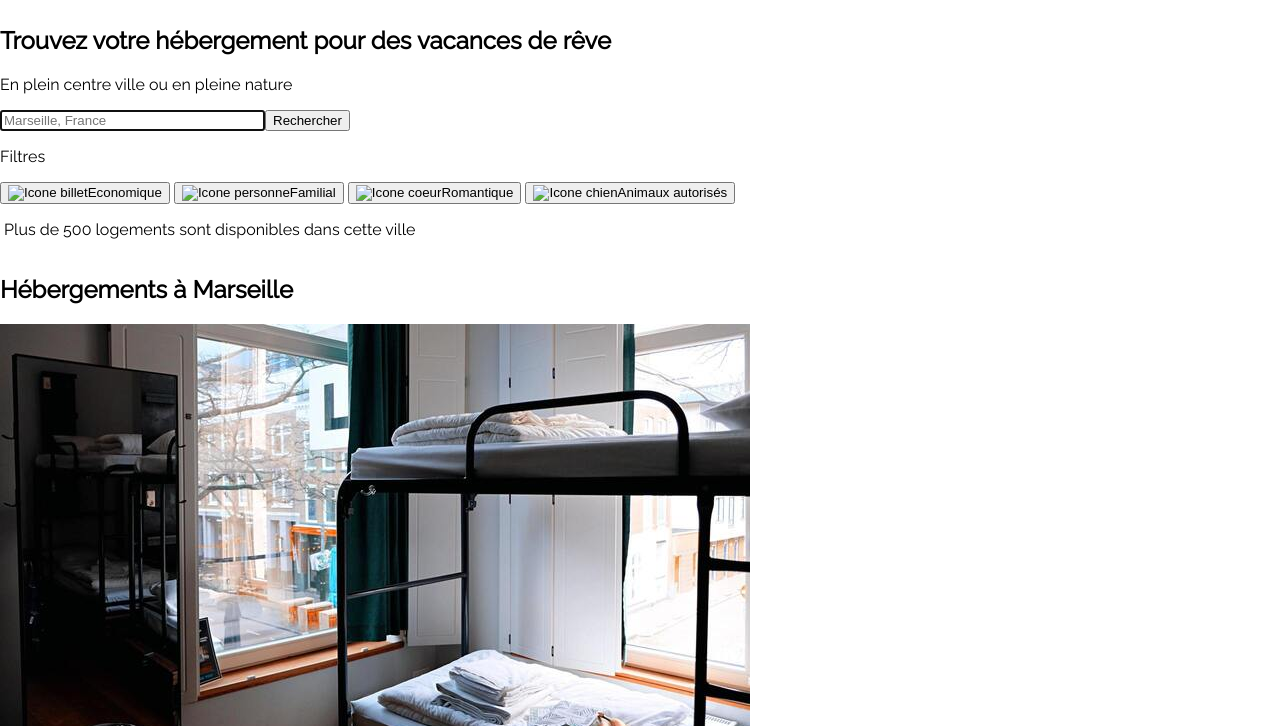
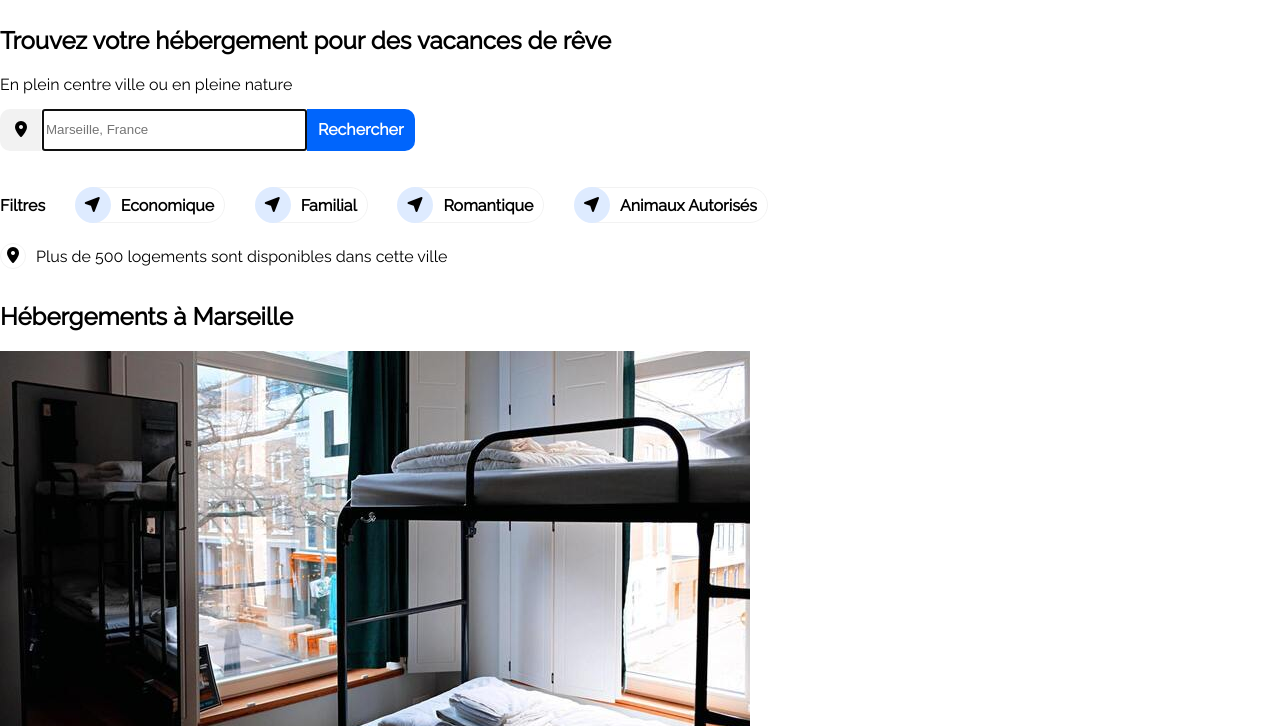
Before and after one commit to Celian-N/CelianNiclot_2_20112020, a website: page src/HTML/main.html in a window 1280 px wide. Shown: the part 74-800 px from the top of the page. Drawn offline with Linux system fonts and the light colour scheme.

Commit message:
:sparkles:  filter managment without icon

```diff
--- a/src/HTML/main.html
+++ b/src/HTML/main.html
@@ -4,10 +4,7 @@
     <meta charset="utf-8" />
 
     <link href="../CSS/main.css" rel="stylesheet" />
-    <link
-      rel="stylesheet"
-      href="https://cdnjs.cloudflare.com/ajax/libs/font-awesome/4.7.0/css/font-awesome.min.css"
-    />
+    <link rel="stylesheet" href="../CSS/Font-Awesome/all.min.css">
     <link rel="preconnect" href="https://fonts.gstatic.com">
     <link href="https://fonts.googleapis.com/css2?family=Raleway&display=swap" rel="stylesheet">
     <title>Reservia</title>
@@ -28,24 +25,42 @@
     <section id="search">
       <h1>Trouvez votre hébergement pour des vacances de rêve</h1>
       <p>En plein centre ville ou en pleine nature</p>
-
-      <form>
-        <img src="" alt="" /><input
+      <form class="search-form" method="post" action="traitement.php">
+        <div class="search-form__icon"><span class="fas fa-map-marker-alt"></span></div>
+        <input
           type="text"
           placeholder="Marseille, France"
           size="30"
           maxlength="20"
           autofocus
-        /><button>Rechercher</button>
+          class="search-form__input"
+        />
+        <div class="search-form__button">Rechercher</div>
       </form>
-      <div>
+
+      <div class="filter-group">
         <p>Filtres</p>
-        <button><img src="" alt="Icone billet" />Economique</button>
-        <button><img src="" alt="Icone personne" />Familial</button>
-        <button><img src="" alt="Icone coeur" />Romantique</button>
-        <button><img src="" alt="Icone chien" />Animaux autorisés</button>
+        <div class="filter-group__button">
+          <span class="filter-group__button--icon"><span class="fas fa-location-arrow"></span></span>
+          <span>Economique</span>
+        </div>
+        <div class="filter-group__button">
+          <span class="filter-group__button--icon"><span class="fas fa-location-arrow"></span></span>
+          <span>Familial</span>
+        </div>
+        <div class="filter-group__button">
+          <span class="filter-group__button--icon"><span class="fas fa-location-arrow"></span></span>
+          <span>Romantique</span>
+        </div>
+        <div class="filter-group__button">
+          <span class="filter-group__button--icon"><span class="fas fa-location-arrow"></span></span>
+          <span>Animaux Autorisés</span>
+        </div>
       </div>
-      <p><img /> Plus de 500 logements sont disponibles dans cette ville</p>
+      <div class="info">
+        <div class="info__icon"><span class="fas fa-map-marker-alt"></span></div>
+        <p> Plus de 500 logements sont disponibles dans cette ville</p>
+      </div>
     </section>
 
     <!--Hébergements-->
@@ -66,7 +81,7 @@
 
         <!--Hotel du port-->
         <a href="">
-          <img src="../assets/Images/Lodging/hotel_du_port.jpg" alt="" />
+          <img src="../assets/Images/Lodging/hotel_du_port.jpg" alt="Image chambre Hotel du Port" />
           <h2>Hôtel du port</h2>
           <p>Nuit à partir de 52€</p>
           <span class="fa fa-star checked"/>
@@ -85,7 +100,7 @@
           <span class="fa fa-star checked"/>
           <span class="fa fa-star checked"/>
           <span class="fa fa-star checked"/>
-          <span class="fa fa-star"></span>
+          <span class="fa fa-star"/>
         </a>
         <!--Hotel de la mer-->
         <a href="">
--- a/src/SCSS/component.scss
+++ b/src/SCSS/component.scss
@@ -52,3 +52,76 @@
   padding-top: 80px;
   margin-bottom: -80px;
 }
+.search-form {
+  display: flex;
+  flex-direction: row;
+  font-weight: bold;
+  align-items: center;
+  height: 40px;
+  &__icon {
+    background-color: $color-tertiary;
+    text-align: center;
+    height: 40px;
+    line-height: 40px;
+    width: 40px;
+    border: 1px solid transparent;
+    border-radius: 10px 0 0 10px;
+  }
+  &__input {
+    height: 36px;
+  }
+  &__button {
+    height: 40px;
+    line-height: 40px;
+    padding: 0 10px;
+    color: white;
+    background-color: $color-primary;
+    border: 1px solid transparent;
+    border-radius: 0 10px 10px 0;
+  }
+}
+
+.filter-group {
+  display: flex;
+  flex-direction: row;
+  font-weight: bolder;
+  justify-content: space-between;
+  margin-top: 30px;
+  align-items: center;
+  width: 60vw;
+  &__button {
+    display: flex;
+    flex-direction: row;
+    align-items: center;
+    border: 1px solid $color-tertiary;
+    border-radius: 50px;
+    padding: 0 10px;
+    height: 34px;
+    &--icon {
+      align-items: center;
+      width: 20px;
+      height: 20px;
+      border: 1px solid transparent;
+      background-color: $color-secondary;
+      border-radius: 50px;
+      padding: 7px;
+      margin: 0 10px 0 -12px;
+      text-align: center;
+    }
+  }
+}
+.info {
+  display: flex;
+  flex-direction: row;
+  align-items: center;
+  &__icon {
+    align-items: center;
+    width: 20px;
+    height: 20px;
+    border: 1px solid $color-tertiary;
+    border-radius: 50px;
+    padding: 2px;
+    margin-right: 10px;
+    text-align: center;
+  }
+}
--- a/src/SCSS/layout.scss
+++ b/src/SCSS/layout.scss
@@ -15,6 +15,7 @@ body {
 
   margin: 0px;
   padding: 0px;
+  color: black;
   a {
     text-decoration: none;
     &:visited {
```
Also changed, not shown: src/CSS/main.css, 1 other file.
